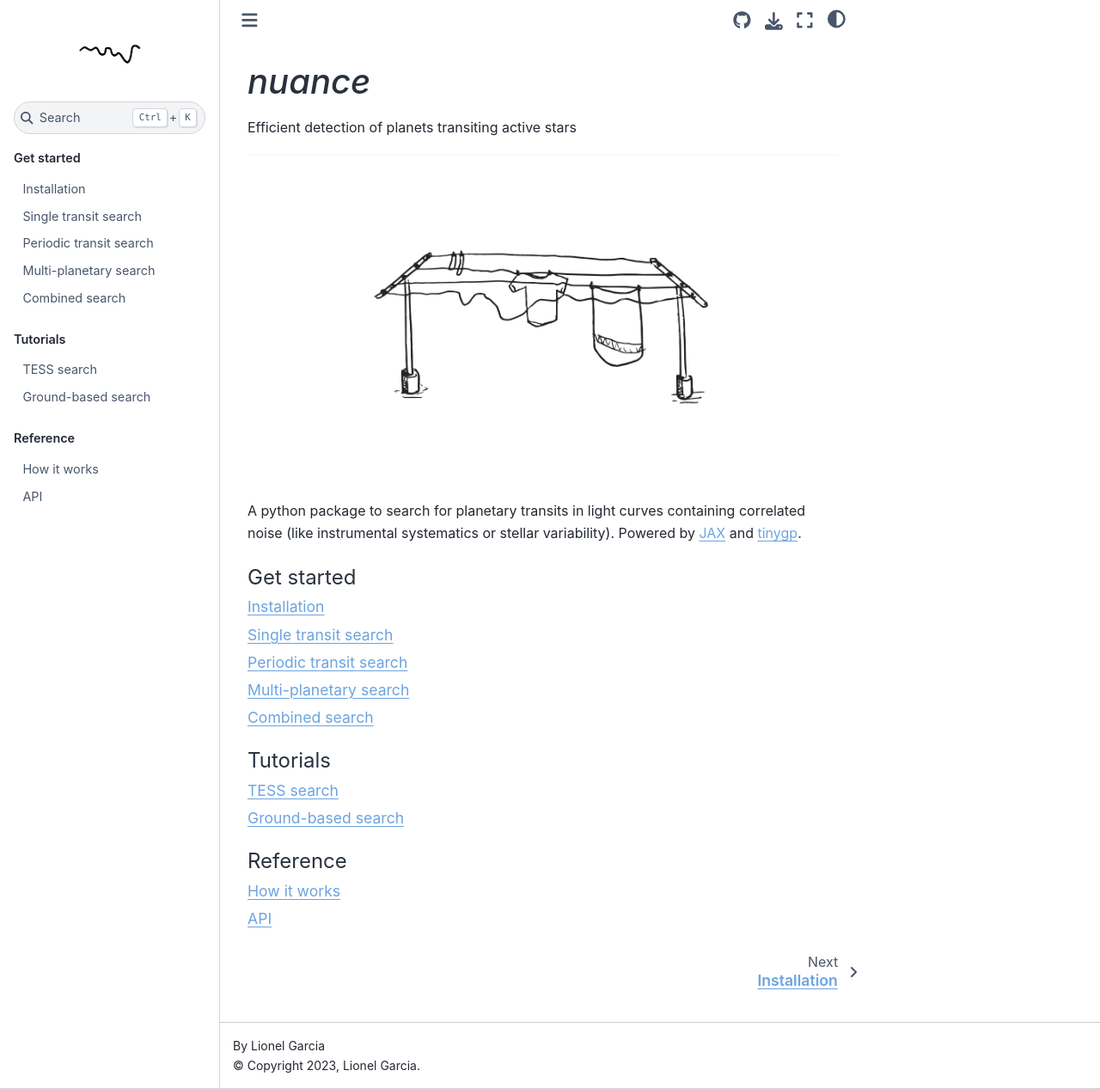
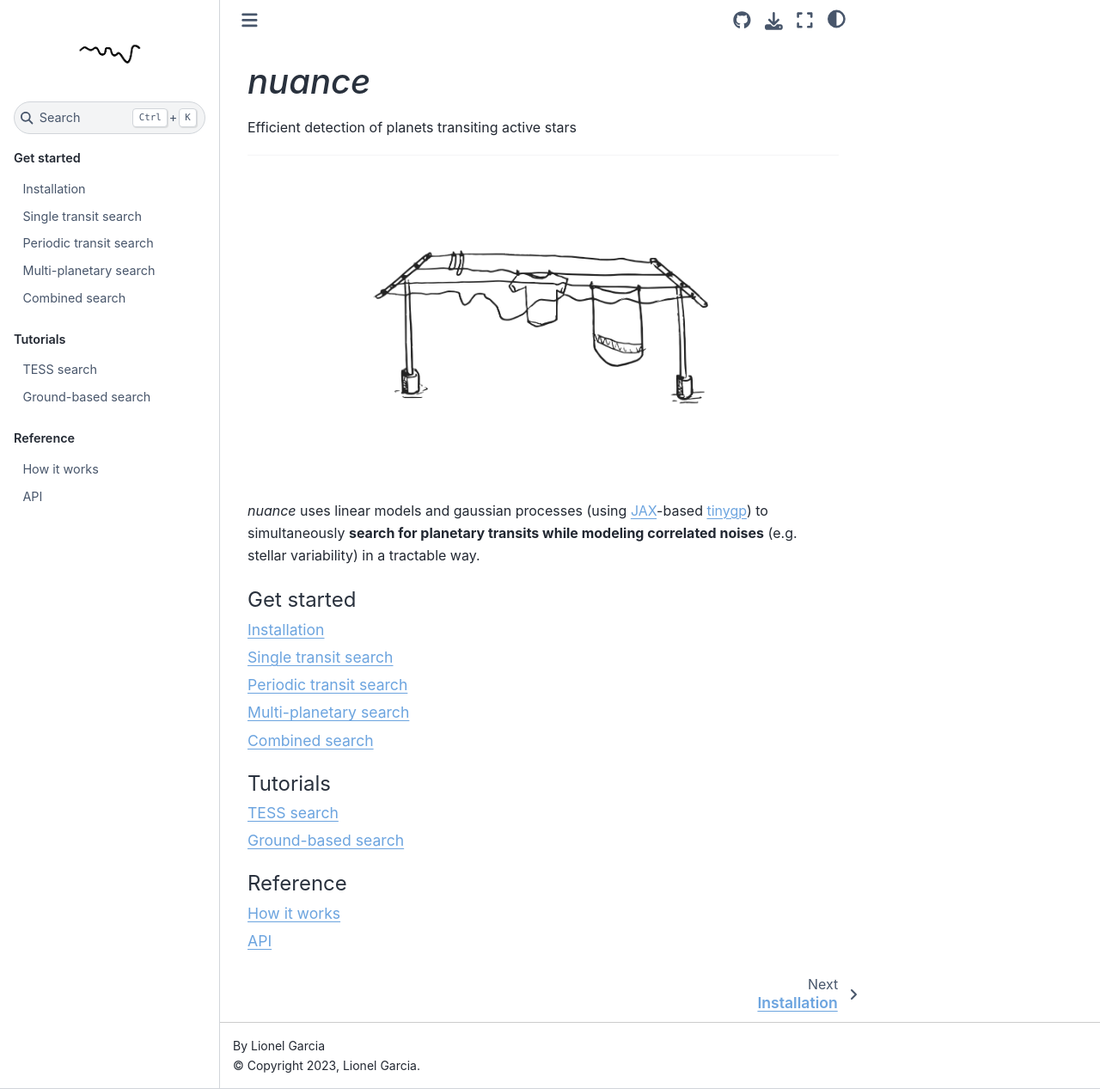
Before and after one commit to lgrcia/nuance, a Sphinx documentation site: the page built from docs/index.md, in a window 1280 px wide and 1267 px high. Shown: the whole window at 86% size. Built offline with Sphinx 7.4.7 and the Sphinx Book theme 1.1.4, drawn with Linux system fonts in a browser that asks for light colours; pages that are not in the unit, such as notebooks, are missing from menus.

Commit message:
docs: update desc

````diff
--- a/docs/index.md
+++ b/docs/index.md
@@ -12,7 +12,7 @@ Efficient detection of planets transiting active stars
 ```
 <div style="margin: 100px"></div>
 
-A python package to search for planetary transits in light curves containing correlated noise (like instrumental systematics or stellar variability). Powered by [JAX](https://github.com/google/jax) and [tinygp](https://github.com/dfm/tinygp).
+*nuance* uses linear models and gaussian processes (using [JAX](https://github.com/google/jax)-based [tinygp](https://github.com/dfm/tinygp)) to simultaneously **search for planetary transits while modeling correlated noises** (e.g. stellar variability) in a tractable way.
 
 ```{toctree}
 :maxdepth: 1
````
